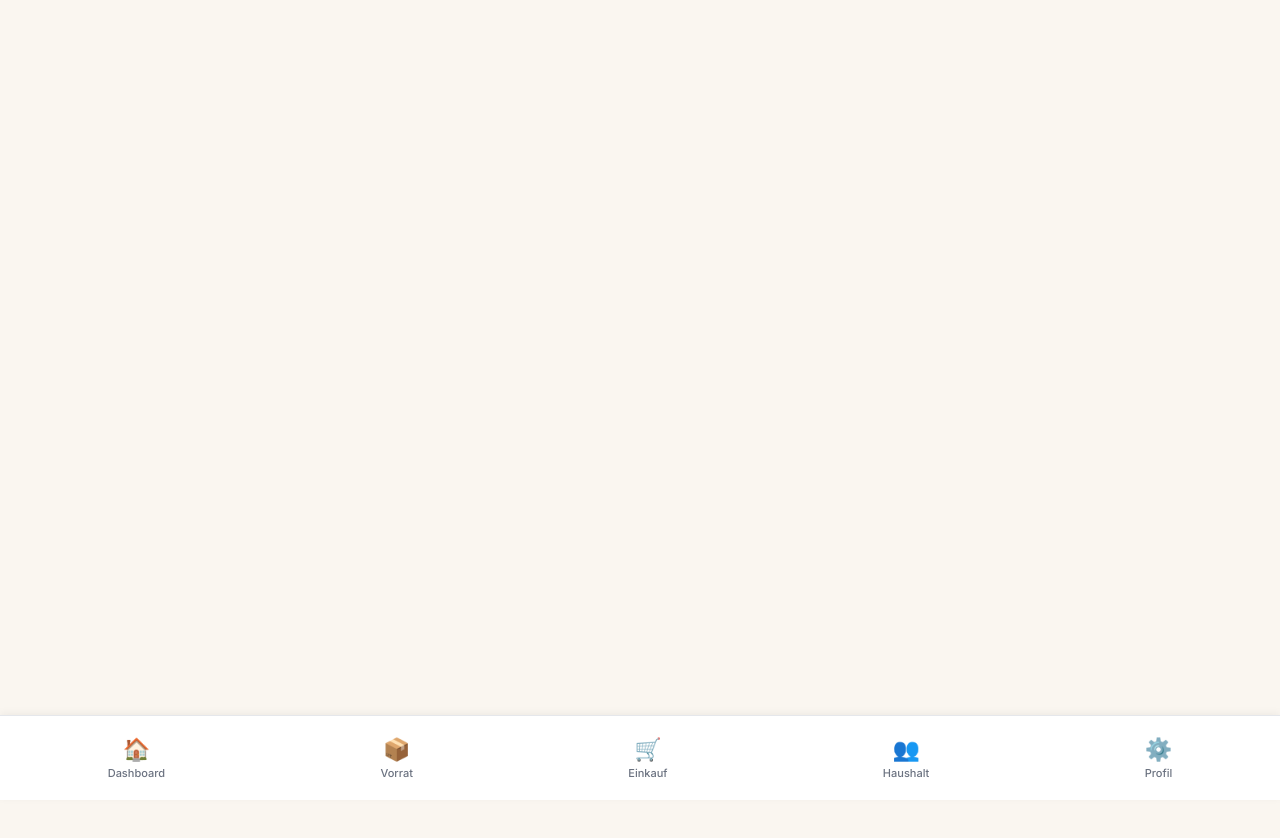
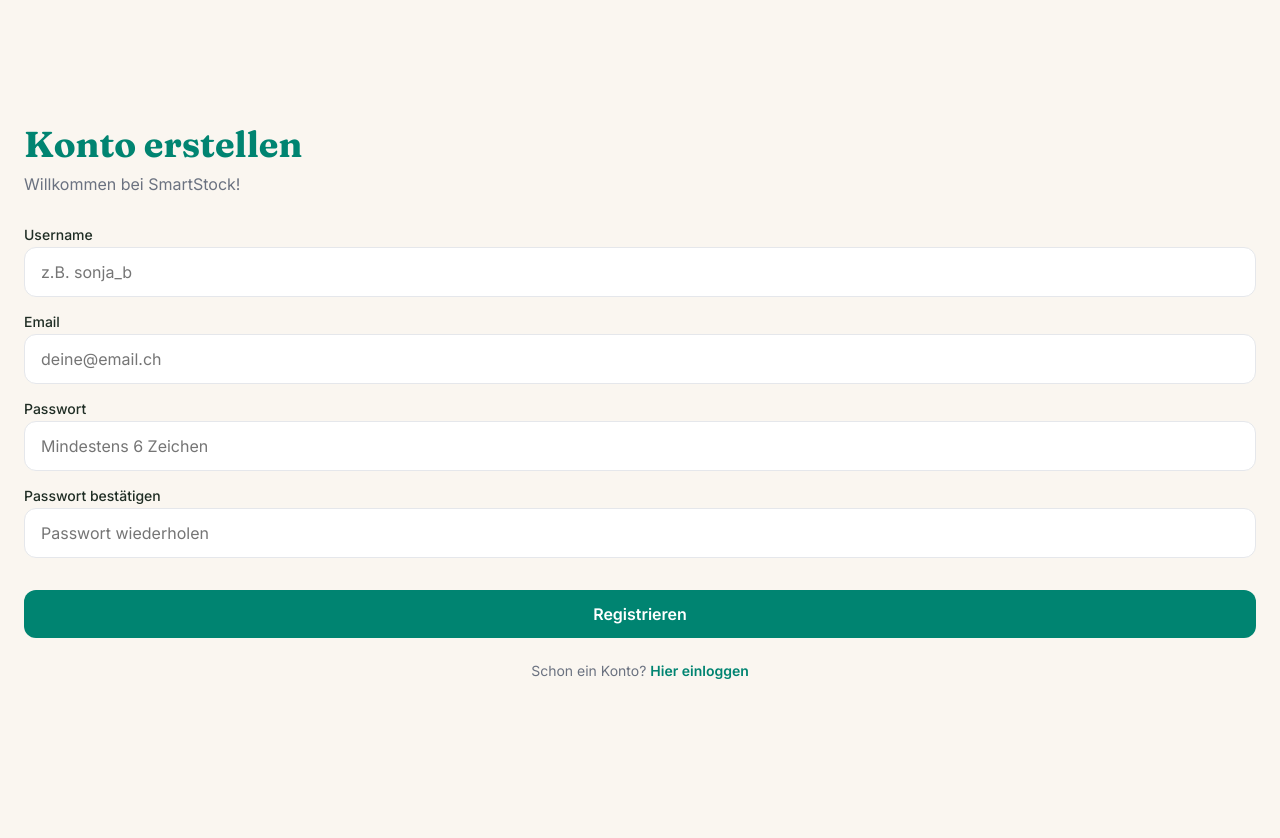
Before and after one commit to MadameRocktrice/smartstock, a React (Vite) app in the folder frontend/: page /register in a window 1280 px wide. Shown: the top 838 px of the page. Before the commit the page ends 800 px from the top, so only its background shows below. Built offline with nearby package versions, Linux system fonts and the light colour scheme.

Commit message:
Frontend: Authentifizierung komplett - Login, Registrierung, geschützte Routen, Logout

```diff
--- a/frontend/src/App.jsx
+++ b/frontend/src/App.jsx
@@ -2,12 +2,14 @@
 import styled from 'styled-components';
 
 import BottomNav from './components/BottomNav';
+import ProtectedRoute from './components/ProtectedRoute';
 import LoginPage from './pages/LoginPage';
 import DashboardPage from './pages/DashboardPage';
 import ProductsPage from './pages/ProductsPage';
 import ShoppingListPage from './pages/ShoppingListPage';
 import HouseholdPage from './pages/HouseholdPage';
 import ProfilePage from './pages/ProfilePage';
+import RegisterPage from './pages/RegisterPage';
 
 const AppContainer = styled.div`
   padding-bottom: 80px; // Platz für die Bottom-Nav
@@ -21,11 +23,33 @@
         <Routes>
           <Route path="/" element={<Navigate to="/dashboard" />} />
           <Route path="/login" element={<LoginPage />} />
-          <Route path="/dashboard" element={<DashboardPage />} />
-          <Route path="/products" element={<ProductsPage />} />
-          <Route path="/shoppinglist" element={<ShoppingListPage />} />
-          <Route path="/household" element={<HouseholdPage />} />
-          <Route path="/profile" element={<ProfilePage />} />
+          <Route path="/register" element={<RegisterPage />} />
+
+          <Route path="/dashboard" element={
+            <ProtectedRoute>
+              <DashboardPage />
+            </ProtectedRoute>
+          } />
+          <Route path="/products" element={
+            <ProtectedRoute>
+              <ProductsPage />
+            </ProtectedRoute>
+          } />
+          <Route path="/shoppinglist" element={
+            <ProtectedRoute>
+              <ShoppingListPage />
+            </ProtectedRoute>
+          } />
+          <Route path="/household" element={
+            <ProtectedRoute>
+              <HouseholdPage />
+            </ProtectedRoute>
+          } />
+          <Route path="/profile" element={
+            <ProtectedRoute>
+              <ProfilePage />
+            </ProtectedRoute>
+          } />
         </Routes>
         <BottomNav />
       </AppContainer>
--- a/frontend/src/components/BottomNav.jsx
+++ b/frontend/src/components/BottomNav.jsx
@@ -1,6 +1,7 @@
 import { NavLink } from 'react-router-dom';
 import styled from 'styled-components';
 import { theme } from '../theme/theme';
+import { useLocation } from 'react-router-dom';
 
 const Nav = styled.nav`
   position: fixed;
@@ -37,6 +38,12 @@
 `;
 
 function BottomNav() {
+  const location = useLocation();
+
+  // Auf der Login-Seite keine Bottom-Nav anzeigen
+  if (location.pathname === '/login' || location.pathname === '/register') {
+  return null;
+}
   return (
     <Nav>
       <NavItem to="/dashboard">
--- /dev/null
+++ b/frontend/src/components/ProtectedRoute.jsx
@@ -0,0 +1,13 @@
+import { Navigate } from 'react-router-dom';
+
+function ProtectedRoute({ children }) {
+  const token = localStorage.getItem('token');
+
+  if (!token) {
+    return <Navigate to="/login" />;
+  }
+
+  return children;
+}
+
+export default ProtectedRoute;
--- a/frontend/src/pages/LoginPage.jsx
+++ b/frontend/src/pages/LoginPage.jsx
@@ -2,7 +2,7 @@
 import { useFormik } from 'formik';
 import * as Yup from 'yup';
 import { theme } from '../theme/theme';
-import { useNavigate } from 'react-router-dom';
+import { useNavigate, Link } from 'react-router-dom';
 
 const PageContainer = styled.div`
   min-height: 100vh;
@@ -88,6 +88,24 @@
   font-size: 14px;
 `;
 
+const SwitchLink = styled.p`
+  text-align: center;
+  margin-top: 24px;
+  color: ${theme.colors.textSecondary};
+  font-size: 14px;
+
+  a {
+    color: ${theme.colors.primary};
+    font-weight: 600;
+    text-decoration: none;
+    margin-left: 4px;
+
+    &:hover {
+      text-decoration: underline;
+    }
+  }
+`;
+
 function LoginPage() {
     const navigate = useNavigate();
     const formik = useFormik({
@@ -97,7 +115,7 @@
     },
     validationSchema: Yup.object({
       email: Yup.string()
-        .email('Bitte eine gueltige Email eingeben')
+        .email('Bitte eine gültige Email eingeben')
         .required('Email ist ein Pflichtfeld'),
       password: Yup.string()
         .min(6, 'Passwort muss mindestens 6 Zeichen lang sein')
@@ -136,7 +154,7 @@
   return (
     <PageContainer>
       <Title>SmartStock</Title>
-      <Subtitle>Willkommen zurueck!</Subtitle>
+      <Subtitle>Willkommen zurück!</Subtitle>
 
       {formik.status && (
   <ErrorBanner>{formik.status}</ErrorBanner>
@@ -173,6 +191,9 @@
 
         <Button type="submit">Einloggen</Button>
       </Form>
+      <SwitchLink>
+        Noch kein Konto?<Link to="/register">Hier registrieren</Link>
+      </SwitchLink>
     </PageContainer>
   );
 }
--- a/frontend/src/pages/ProfilePage.jsx
+++ b/frontend/src/pages/ProfilePage.jsx
@@ -1,9 +1,48 @@
+import styled from 'styled-components';
+import { useNavigate } from 'react-router-dom';
+import { theme } from '../theme/theme';
+
+const Container = styled.div`
+  padding: 24px;
+`;
+
+const Title = styled.h1`
+  margin-bottom: 24px;
+  color: ${theme.colors.textPrimary};
+`;
+
+const LogoutButton = styled.button`
+  background-color: ${theme.colors.lowStock};
+  color: white;
+  padding: 14px 24px;
+  border: none;
+  border-radius: ${theme.radius.md};
+  font-size: 16px;
+  font-weight: 600;
+  font-family: 'Inter', sans-serif;
+  cursor: pointer;
+  margin-top: 24px;
+
+  &:hover {
+    opacity: 0.9;
+  }
+`;
+
 function ProfilePage() {
+  const navigate = useNavigate();
+
+  const handleLogout = () => {
+    localStorage.removeItem('token');
+    localStorage.removeItem('user');
+    navigate('/login');
+  };
+
   return (
-    <div style={{ padding: '24px' }}>
-      <h1>Profil</h1>
+    <Container>
+      <Title>Profil</Title>
       <p>Hier kommen die Einstellungen hin.</p>
-    </div>
+      <LogoutButton onClick={handleLogout}>Abmelden</LogoutButton>
+    </Container>
   );
 }
 
--- /dev/null
+++ b/frontend/src/pages/RegisterPage.jsx
@@ -0,0 +1,236 @@
+import styled from 'styled-components';
+import { useFormik } from 'formik';
+import * as Yup from 'yup';
+import { useNavigate, Link } from 'react-router-dom';
+import { theme } from '../theme/theme';
+
+const PageContainer = styled.div`
+  min-height: 100vh;
+  display: flex;
+  flex-direction: column;
+  justify-content: center;
+  padding: 32px 24px;
+  background-color: ${theme.colors.background};
+`;
+
+const Title = styled.h1`
+  font-size: 36px;
+  color: ${theme.colors.primary};
+  margin-bottom: 8px;
+`;
+
+const Subtitle = styled.p`
+  color: ${theme.colors.textSecondary};
+  margin-bottom: 32px;
+`;
+
+const Form = styled.form`
+  display: flex;
+  flex-direction: column;
+  gap: 16px;
+`;
+
+const Field = styled.div`
+  display: flex;
+  flex-direction: column;
+`;
+
+const Label = styled.label`
+  font-size: 14px;
+  font-weight: 500;
+  color: ${theme.colors.textPrimary};
+  margin-bottom: 4px;
+`;
+
+const Input = styled.input`
+  padding: 14px 16px;
+  border: 1px solid ${(props) => (props.$hasError ? theme.colors.lowStock : theme.colors.border)};
+  border-radius: ${theme.radius.md};
+  font-size: 16px;
+  font-family: 'Inter', sans-serif;
+  background-color: ${theme.colors.cardBackground};
+
+  &:focus {
+    outline: none;
+    border-color: ${theme.colors.primary};
+  }
+`;
+
+const ErrorText = styled.p`
+  color: ${theme.colors.lowStock};
+  font-size: 13px;
+  margin-top: 4px;
+`;
+
+const Button = styled.button`
+  background-color: ${theme.colors.primary};
+  color: white;
+  padding: 14px;
+  border: none;
+  border-radius: ${theme.radius.md};
+  font-size: 16px;
+  font-weight: 600;
+  font-family: 'Inter', sans-serif;
+  cursor: pointer;
+  margin-top: 16px;
+
+  &:hover {
+    opacity: 0.9;
+  }
+`;
+
+const ErrorBanner = styled.div`
+  background-color: ${theme.colors.lowStock};
+  color: white;
+  padding: 12px 16px;
+  border-radius: ${theme.radius.md};
+  margin-bottom: 16px;
+  font-size: 14px;
+`;
+
+const SwitchLink = styled.p`
+  text-align: center;
+  margin-top: 24px;
+  color: ${theme.colors.textSecondary};
+  font-size: 14px;
+
+  a {
+    color: ${theme.colors.primary};
+    font-weight: 600;
+    text-decoration: none;
+    margin-left: 4px;
+
+    &:hover {
+      text-decoration: underline;
+    }
+  }
+`;
+
+function RegisterPage() {
+  const navigate = useNavigate();
+
+  const formik = useFormik({
+    initialValues: {
+      username: '',
+      email: '',
+      password: '',
+      passwordConfirm: '',
+    },
+    validationSchema: Yup.object({
+      username: Yup.string()
+        .min(3, 'Mindestens 3 Zeichen')
+        .max(20, 'Maximal 20 Zeichen')
+        .required('Username ist ein Pflichtfeld'),
+      email: Yup.string()
+        .email('Bitte eine gültige Email eingeben')
+        .required('Email ist ein Pflichtfeld'),
+      password: Yup.string()
+        .min(6, 'Passwort muss mindestens 6 Zeichen lang sein')
+        .required('Passwort ist ein Pflichtfeld'),
+      passwordConfirm: Yup.string()
+        .oneOf([Yup.ref('password')], 'Passwörter stimmen nicht überein')
+        .required('Bitte Passwort bestätigen'),
+    }),
+    onSubmit: async (values, { setStatus }) => {
+      try {
+        // passwordConfirm nicht ans Backend schicken
+        const { passwordConfirm, ...registerData } = values;
+
+        const response = await fetch('http://localhost:5001/api/users/register', {
+          method: 'POST',
+          headers: { 'Content-Type': 'application/json' },
+          body: JSON.stringify(registerData),
+        });
+
+        const data = await response.json();
+
+        if (!response.ok) {
+          setStatus(data.message || 'Registrierung fehlgeschlagen');
+          return;
+        }
+
+        // Erfolg! Token speichern und einloggen
+        localStorage.setItem('token', data.token);
+        localStorage.setItem('user', JSON.stringify(data.user));
+        navigate('/dashboard');
+      } catch (error) {
+        setStatus('Verbindung zum Server fehlgeschlagen');
+      }
+    },
+  });
+
+  return (
+    <PageContainer>
+      <Title>Konto erstellen</Title>
+      <Subtitle>Willkommen bei SmartStock!</Subtitle>
+
+      {formik.status && <ErrorBanner>{formik.status}</ErrorBanner>}
+
+      <Form onSubmit={formik.handleSubmit}>
+        <Field>
+          <Label htmlFor="username">Username</Label>
+          <Input
+            id="username"
+            type="text"
+            placeholder="z.B. sonja_b"
+            $hasError={formik.touched.username && formik.errors.username}
+            {...formik.getFieldProps('username')}
+          />
+          {formik.touched.username && formik.errors.username && (
+            <ErrorText>{formik.errors.username}</ErrorText>
+          )}
+        </Field>
+
+        <Field>
+          <Label htmlFor="email">Email</Label>
+          <Input
+            id="email"
+            type="email"
+            placeholder="deine@email.ch"
+            $hasError={formik.touched.email && formik.errors.email}
+            {...formik.getFieldProps('email')}
+          />
+          {formik.touched.email && formik.errors.email && (
+            <ErrorText>{formik.errors.email}</ErrorText>
+          )}
+        </Field>
+
+        <Field>
+          <Label htmlFor="password">Passwort</Label>
+          <Input
+            id="password"
+            type="password"
+            placeholder="Mindestens 6 Zeichen"
+            $hasError={formik.touched.password && formik.errors.password}
+            {...formik.getFieldProps('password')}
+          />
+          {formik.touched.password && formik.errors.password && (
+            <ErrorText>{formik.errors.password}</ErrorText>
+          )}
+        </Field>
+
+        <Field>
+          <Label htmlFor="passwordConfirm">Passwort bestätigen</Label>
+          <Input
+            id="passwordConfirm"
+            type="password"
+            placeholder="Passwort wiederholen"
+            $hasError={formik.touched.passwordConfirm && formik.errors.passwordConfirm}
+            {...formik.getFieldProps('passwordConfirm')}
+          />
+          {formik.touched.passwordConfirm && formik.errors.passwordConfirm && (
+            <ErrorText>{formik.errors.passwordConfirm}</ErrorText>
+          )}
+        </Field>
+
+        <Button type="submit">Registrieren</Button>
+      </Form>
+
+      <SwitchLink>
+        Schon ein Konto?<Link to="/login">Hier einloggen</Link>
+      </SwitchLink>
+    </PageContainer>
+  );
+}
+
+export default RegisterPage;
```
